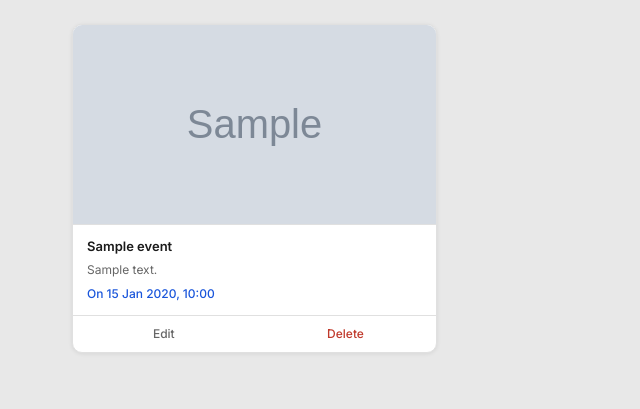
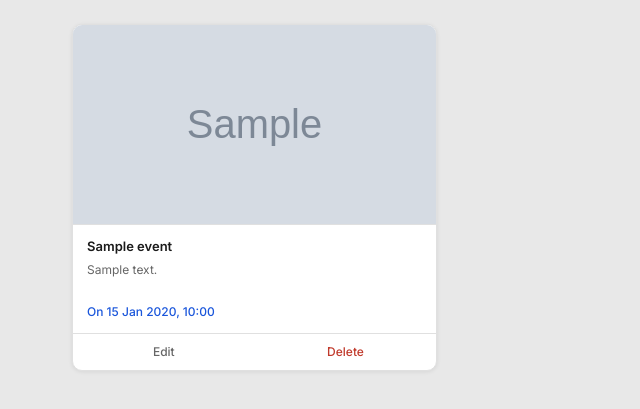
Before and after one commit to NicolasRenck/event-management, a Django app: page / in a window 1280 px wide. Shown: the part 334-743 px from the top of the page, without its empty margins (0-640 px from the left). Run offline with Django 5.2, Linux system fonts and the light colour scheme; a user stored in the database is signed in; tables that the repository leaves empty hold one stand-in row (values such as "Sample post"); grey boxes marked "Sample" are stand-in pictures.

Commit message:
AjusteUI

```diff
--- a/static/css/style.css
+++ b/static/css/style.css
@@ -204,7 +204,7 @@ nav span {
     display: grid;
     grid-template-columns: repeat(3, 1fr);
     gap: 20px;
-    align-items: start;
+    grid-auto-rows: 1fr;
 }
 
 /* CARD LINK */
@@ -216,6 +216,7 @@ nav span {
 
 /* CARD */
 .event-card {
+    height: 100%;
     background: var(--surface);
     border-radius: var(--radius);
     overflow: hidden;
@@ -253,7 +254,7 @@ nav span {
 
 .event-card .event-info {
     padding: 12px 14px;
-    flex: 1;
+    flex-grow: 1;
     display: flex;
     flex-direction: column;
     gap: 4px;
@@ -271,9 +272,13 @@ nav span {
 .event-card p {
     font-size: 12px;
     color: var(--text-secondary);
-    white-space: nowrap;
+    display: -webkit-box;
+    -webkit-line-clamp: 2; /* Limita a exatamente 2 linhas */
+    -webkit-box-orient: vertical;
     overflow: hidden;
     text-overflow: ellipsis;
+    white-space: normal; /* Permite quebrar linha até o limite de 2 */
+    min-height: 36px;    /* Opcional: reserva espaço para 2 linhas mesmo que o texto seja curto */
 }
 
 .event-card .event-date {
```
Also changed, not shown: requirements.txt (added, +7 -0 lines), README.md (added), 4 other files.
